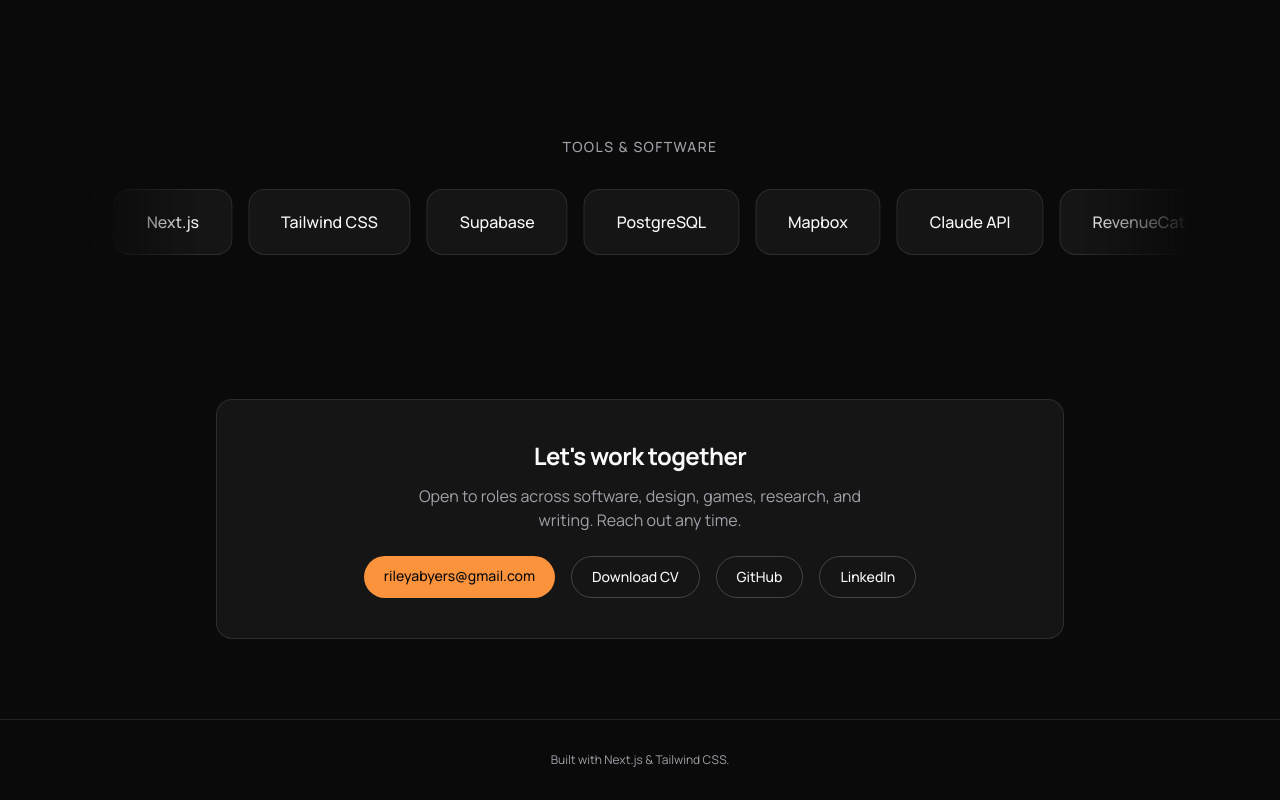
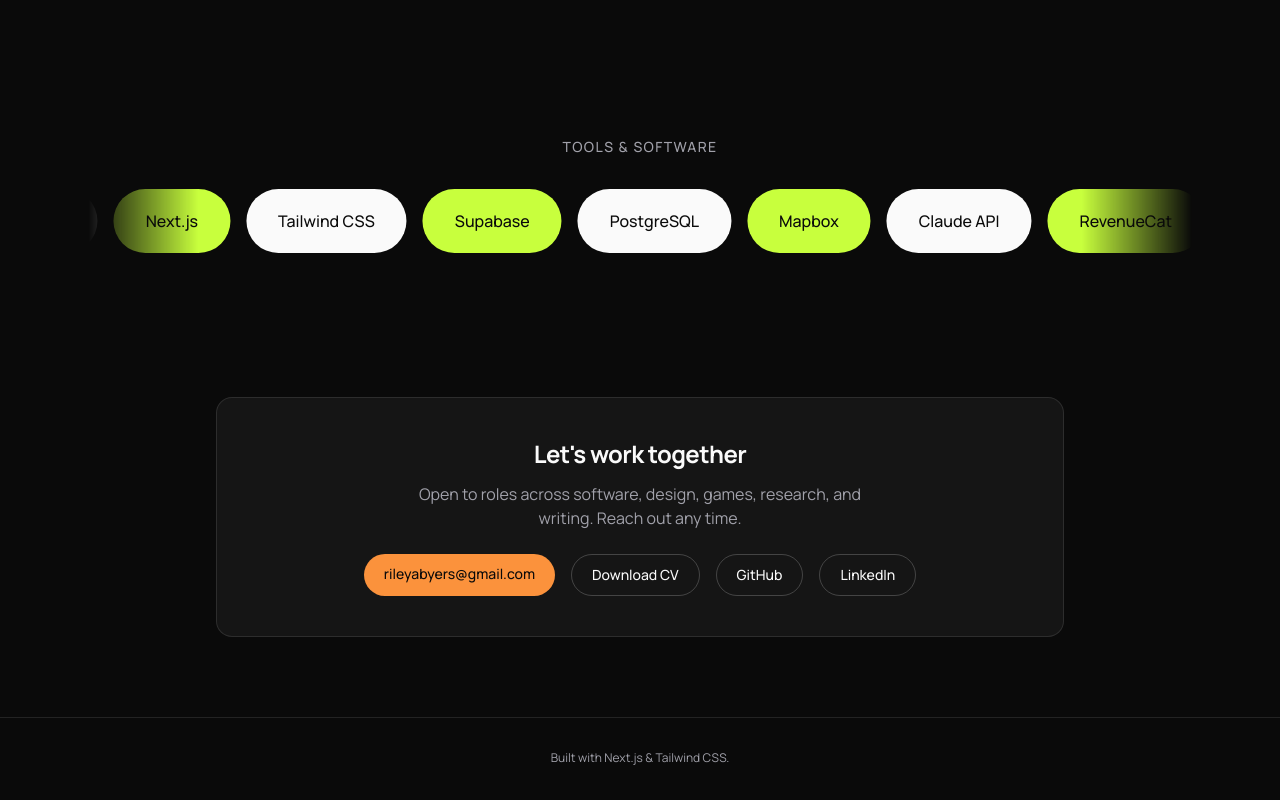
Before and after one commit to rileyb3/portfolio, a Next.js app: page / in a window 1280 px wide. Shown: the part 3165-3965 px from the top of the page. Built offline with nearby package versions, Linux system fonts and the light colour scheme.

Commit message:
Style TechMarquee cards as alternating green/white pills

```diff
--- a/src/components/TechMarquee.tsx
+++ b/src/components/TechMarquee.tsx
@@ -49,7 +49,9 @@
           {track.map((tool, i) => (
             <div
               key={`${tool}-${i}`}
-              className="flex shrink-0 items-center justify-center rounded-2xl border border-white/10 bg-surface px-8 py-5 text-base font-medium text-paper"
+              className={`flex shrink-0 items-center justify-center rounded-full px-8 py-5 text-base font-medium text-ink ${
+                i % 2 === 0 ? "bg-accent" : "bg-paper"
+              }`}
             >
               {tool}
             </div>
```
